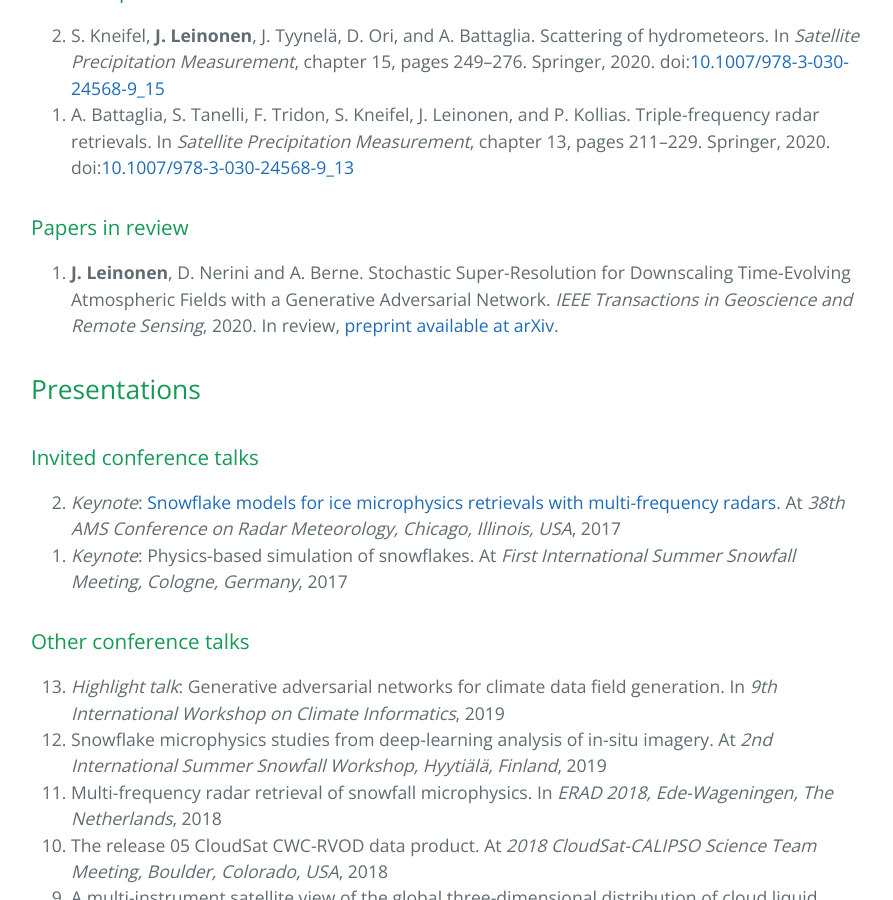
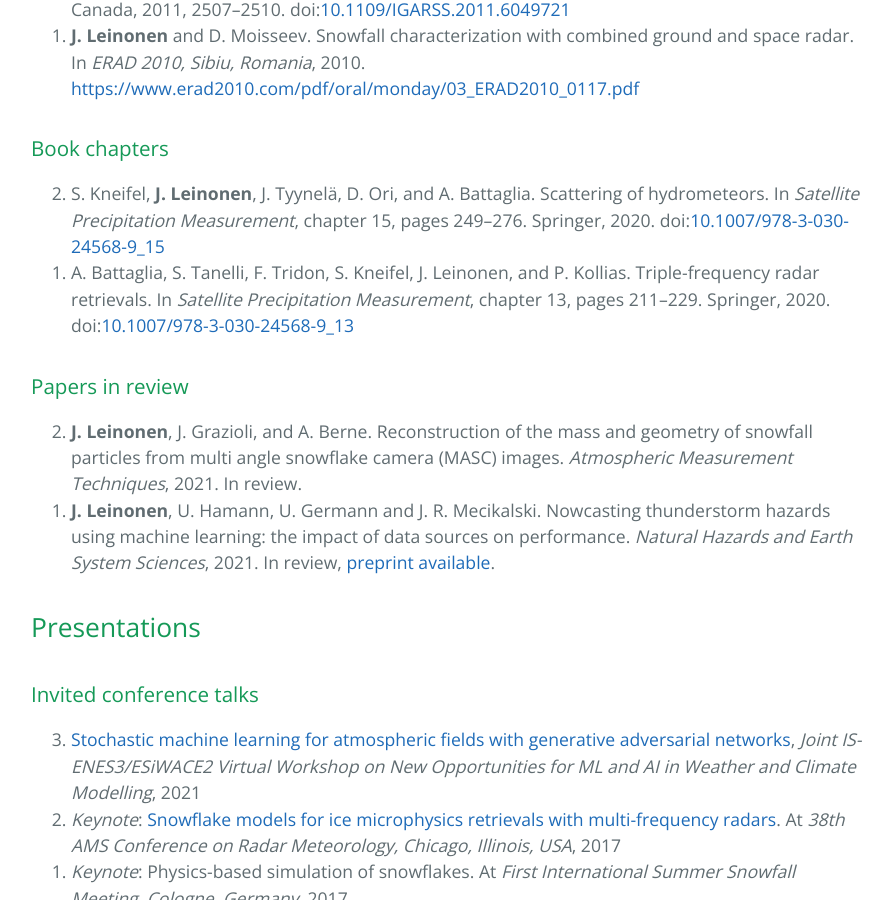
Before and after one commit to jleinonen/jleinonen.github.io, a Jekyll site: the page built from about.md, in a window 1280 px wide and 900 px high, scrolled down 5454 px. Shown: the whole window, without its empty margins (193-1086 px from the left). Built offline with Jekyll 4.4.1, drawn with Linux system fonts in a browser that asks for light colours; some of the changed text lies outside the part shown.

Commit message:
Update about.md

```diff
--- a/about.md
+++ b/about.md
@@ -6,7 +6,7 @@ permalink: /about.html
 
 I've worked on atmospheric science &mdash; especially cloud and precipitation radar &mdash; data problems since about 2008 and I'm currently working on applications of machine learning to these problems. I hope this blog will help others put these methods into practice.
 
-I'm working with the [Environmental Remote Sensing Laboratory](https://www.epfl.ch/labs/lte/) at the [Swiss Federal Institute of Technology in Lausanne (EPFL)](https://www.epfl.ch/).
+I'm working with the Radar, Satellite and Nowcasting group at [MeteoSwiss](https://www.meteoswiss.ch/).
 
 [Education](#education) | [Experience](#experience) | [Papers](#papers) | [Presentations](#presentations) | [Successful proposals](#proposals)
 
@@ -20,7 +20,10 @@ Advisors: Prof. Risto Nieminen (Aalto University) and Dr. Timo Nousiainen (Unive
 
 # Experience <a name="experience"></a>
 
-* *April 2019 &ndash; present:* **[École polytechnique fédérale de Lausanne](https://www.epfl.ch/)**, Lausanne, Switzerland
+* *October 2020 &ndash; present:* **[MeteoSwiss](https://www.meteoswiss.ch/)**, Locarno-Monti, Switzerland
+  * Position: EUMETSAT Fellow
+  * Responsibilities: Development of machine learning methods for thunderstorm nowcasting
+* *April 2019 &ndash; September 2020:* **[École polytechnique fédérale de Lausanne](https://www.epfl.ch/)**, Lausanne, Switzerland
   * Position: Scientist, [Environmental Remote Sensing Laboratory](https://www.epfl.ch/labs/lte/)
   * Responsibilities: Machine learning analysis of snowfall measurements and weather radar imagery
 * *March 2014 &ndash; March 2019:* **[NASA Jet Propulsion Laboratory](https://jpl.nasa.gov/), [California Institute of Technology](https://www.caltech.edu/)**, Pasadena, California, USA
@@ -48,6 +51,7 @@ Advisors: Prof. Risto Nieminen (Aalto University) and Dr. Timo Nousiainen (Unive
 
 ### Journal articles
 
+0. **J. Leinonen**, D. Nerini and A. Berne. Stochastic Super-Resolution for Downscaling Time-Evolving Atmospheric Fields With a Generative Adversarial Network. *IEEE Transactions on Geoscience and Remote Sensing*, 2020. doi:[10.1109/TGRS.2020.3032790](https://dx.doi.org/10.1109/TGRS.2020.3032790), [preprint available at ArXiv](https://arxiv.org/abs/2005.10374)
 0. **J. Leinonen** and A. Berne. Unsupervised classification of snowflake images using a generative adversarial network and _K_-medoids classification. *Atmospheric Measurement Techniques*, **13**, 2949–2964, 2020. doi:[10.5194/amt-13-2949-2020](https://dx.doi.org/10.5194/amt-13-2949-2020)
 0. A. Protat, C. Klepp, V. Louf, W. Petersen, S. Alexander, A. Barros, **J. Leinonen**, and G. Mace.
 The Latitudinal Variability of Oceanic Rainfall Properties and Its Implication for Satellite Retrievals: 2. The Relationships Between Radar Observables and Drop Size Distribution Parameters. *Journal of Geophysical Research: Atmospheres*, **124**, 13312–13324, 2019. doi:[10.1029/2019JD031011](https://dx.doi.org/10.1029/2019JD031011)
@@ -151,13 +155,15 @@ retrievals. In *Satellite Precipitation Measurement*, chapter 13, pages 211–22
 
 ### Papers in review
 
-0. **J. Leinonen**, D. Nerini and A. Berne. Stochastic Super-Resolution for Downscaling Time-Evolving Atmospheric Fields with a Generative Adversarial Network. *IEEE Transactions in Geoscience and Remote Sensing*, 2020. In review, [preprint available at arXiv](https://arxiv.org/abs/2005.10374).
+0. **J. Leinonen**, J. Grazioli, and A. Berne. Reconstruction of the mass and geometry of snowfall particles from multi angle snowflake camera (MASC) images. *Atmospheric Measurement Techniques*, 2021. In review.
+0. **J. Leinonen**, U. Hamann, U. Germann and J. R. Mecikalski. Nowcasting thunderstorm hazards using machine learning: the impact of data sources on performance. *Natural Hazards and Earth System Sciences*, 2021. In review, [preprint available](https://nhess.copernicus.org/preprints/nhess-2021-171/).
 {: reversed="reversed"}
 
 ## Presentations <a name="presentations"></a>
 
 ### Invited conference talks
 
+0. [Stochastic machine learning for atmospheric fields with generative adversarial networks](https://portal.enes.org/community/announcements/ISENES3Workshop20210317JL.pdf), *Joint IS-ENES3/ESiWACE2 Virtual Workshop on New Opportunities for ML and AI in Weather and Climate Modelling*, 2021
 0. *Keynote*: [Snowflake models for ice microphysics retrievals with multi-frequency radars](https://ams.confex.com/ams/38RADAR/videogateway.cgi/id/41932?recordingid=41932). At *38th AMS Conference on Radar Meteorology, Chicago, Illinois, USA*, 2017
 0. *Keynote*: Physics-based simulation of snowflakes. At *First International Summer Snowfall Meeting, Cologne, Germany*, 2017
 {: reversed="reversed"}
```
